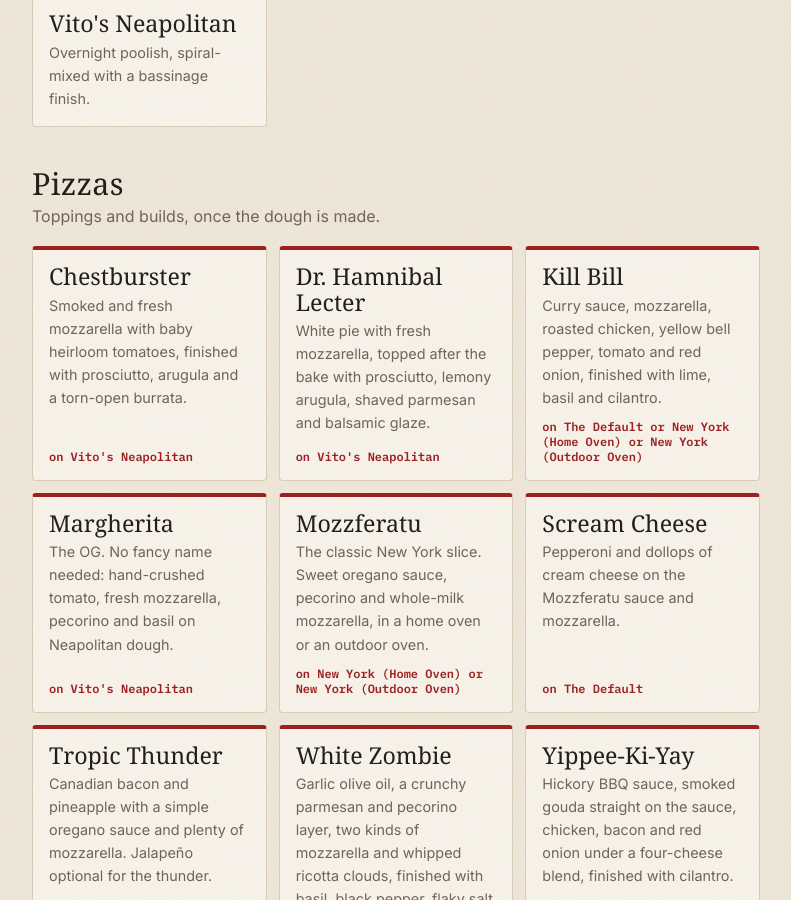
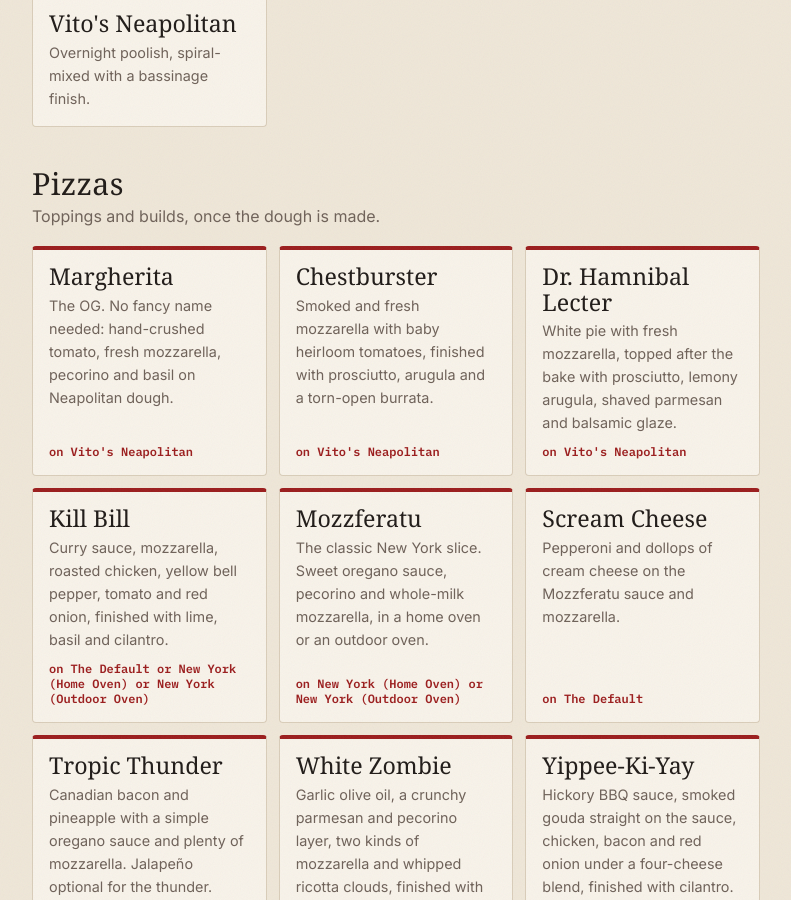
Before and after one commit to daftn/pizza, a Jekyll site: the page built from index.html, in a window 1280 px wide and 900 px high, scrolled down 686 px. Shown: the whole window, without its empty margins (244-1035 px from the left). Built offline with Jekyll 4.4.1, drawn with Linux system fonts in a browser that asks for light colours; some web fonts are replaced.

Commit message:
Pin Margherita to the top of Pizzas
Recipes can set pin: 1, 2, ... to come first in their landing-page section.

Co-Authored-By: Claude Opus 5.5 <noreply@anthropic.com>
Claude-Session: https://claude.ai/code/session_01CXsahQwDMBDTEp9ieURmT9

```diff
--- a/index.html
+++ b/index.html
@@ -31,7 +31,11 @@ layout: default
     {%- comment -%} Fear Fest pies are pizzas with fest_year; newest year first {%- endcomment -%}
     {%- assign recipes = site.recipes | where_exp: "r", "r.fest_year" | sort: "fest_year" | reverse -%}
   {%- else -%}
-    {%- assign recipes = site.recipes | where: "category", parts[0] | where_exp: "r", "r.fest_year == nil" | sort: "title" -%}
+    {%- comment -%} Recipes with `pin` (1, 2, …) come first in that order; the rest are alphabetical {%- endcomment -%}
+    {%- assign in_section = site.recipes | where: "category", parts[0] | where_exp: "r", "r.fest_year == nil" -%}
+    {%- assign pinned = in_section | where_exp: "r", "r.pin" | sort: "pin" -%}
+    {%- assign unpinned = in_section | where_exp: "r", "r.pin == nil" | sort: "title" -%}
+    {%- assign recipes = pinned | concat: unpinned -%}
   {%- endif -%}
   <section class="index-section">
     <h2>{{ parts[1] }}</h2>
```
Also changed, not shown: _recipes/margherita.md (+1 -0 lines), README.md.
